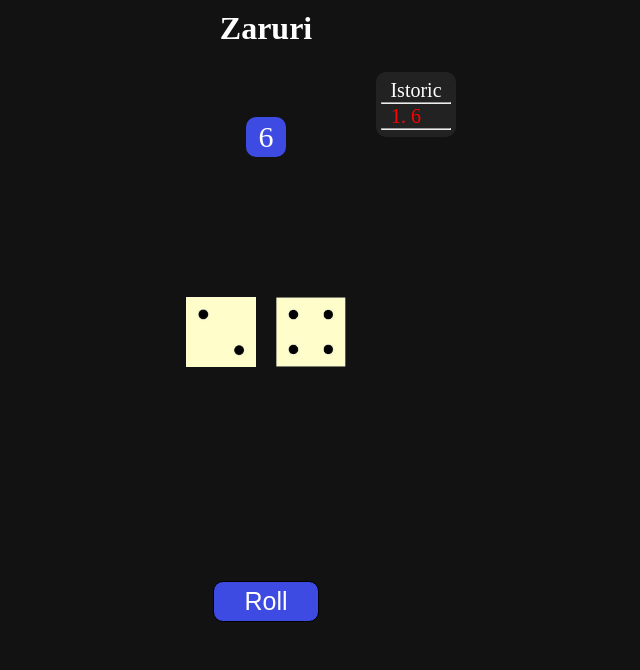
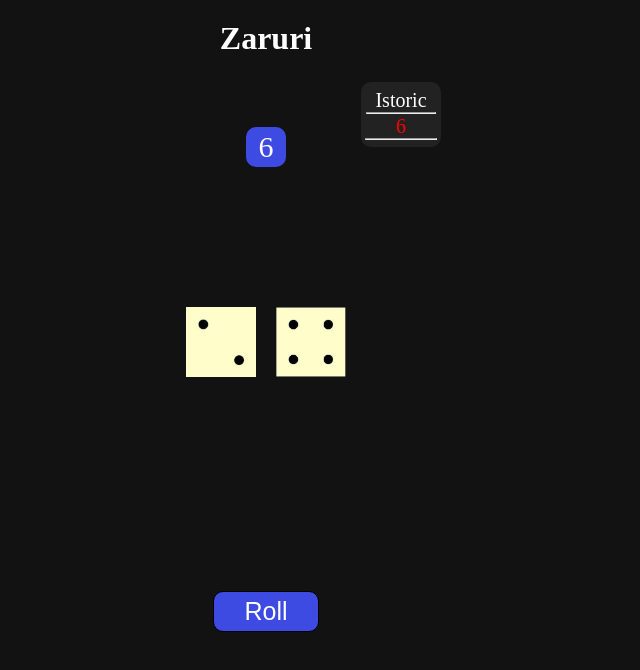
Before and after one commit to B-Bogdi/Zaruri, a plain HTML site: page index.html in a window 1280 px wide. Both pictures are taken after a click on the button "Roll". Shown: the whole page, without its empty margins (374-1014 px from the left). Drawn offline with Linux system fonts and the light colour scheme.

Commit message:
Add files via upload

```diff
--- a/index.html
+++ b/index.html
@@ -22,7 +22,7 @@
     <div id="history">
       <p align="center">Istoric</p>
       <hr />
-      <ol type="none" id="list"></ol>
+      <ul type="none" id="list"></ul>
     </div>
     <script src="index.js"></script>
   </body>
--- a/index.js
+++ b/index.js
@@ -33,5 +33,5 @@ function play() {
     }
     let score = zar1 + zar2
     valuebox.innerHTML = score
-    list.innerHTML += "<hr><li>" + score + "</li>"
+    list.innerHTML += "<hr width=100%><li>" + score + "</li>"
 }
--- a/style.css
+++ b/style.css
@@ -5,13 +5,15 @@
 body {
   background-color: #121212;
   display: flex;
+  /* height: 100vh; */
+  min-height: 100vh;
   flex-direction: column;
   align-items: center;
 }
 h1 {
   color: white;
   padding-top: 100;
-  margin-top: 10px;
+  margin-top:20px;
 }
 #history {
   font-size: 20px;
@@ -21,19 +23,17 @@ h1 {
   border-radius: 10px;
   color: white;
   background-color: #232222;
-  left: 150px;
+  left: 135px;
   top: -150px;
 }
-ol {
+ul {
   margin-top: 1px;
   display: flex;
   flex-direction: column-reverse;
+  align-items: center;
 }
-ol li:last-child {
+ul li:last-child {
   color: red;
-}
-li {
-  margin-left: 30px;
 }
 img {
   width: 70px;
```
